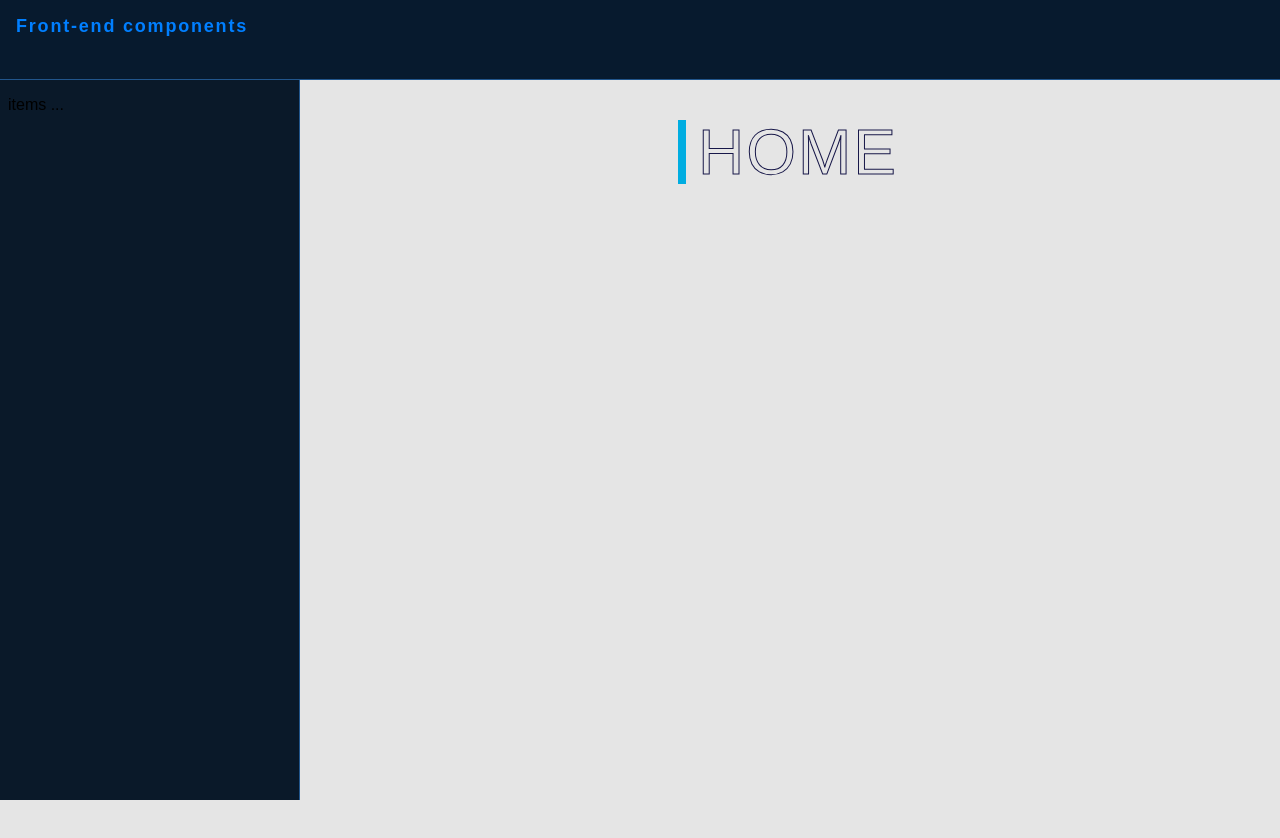
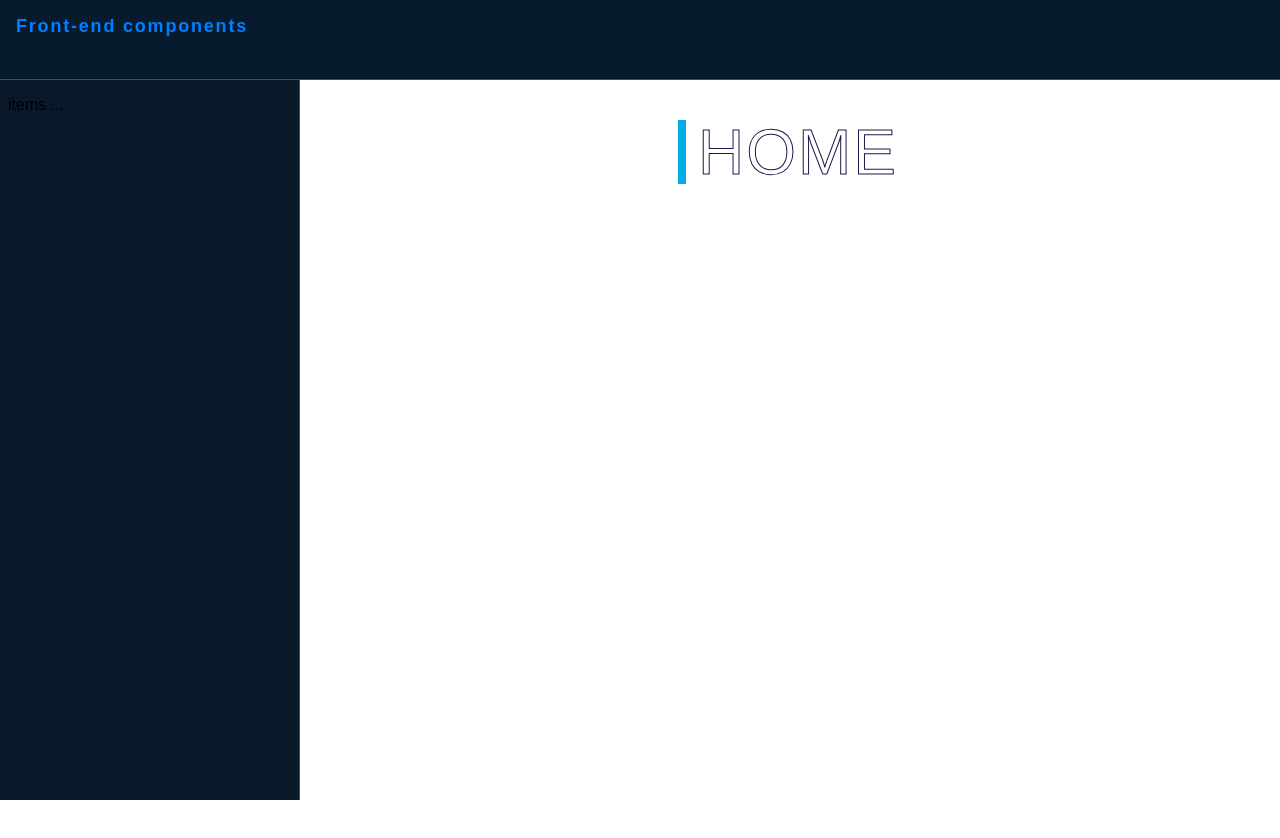
Before and after one commit to Williams25/front-end-components, a Next.js app: page /Typography in a window 1280 px wide. Shown: the top 838 px of the page. Built offline with nearby package versions, Linux system fonts and the light colour scheme.

Commit message:
configurando theme

```diff
--- a/src/styles/theme.ts
+++ b/src/styles/theme.ts
@@ -1,13 +1,15 @@
 const theme = {
   colors: {
-    background: "#E5E5E5",
-    text: "#969CB3",
-    title: "#363F5F",
-    shape: "#FFFFFF",
-    red: "#E62E4D",
-    green: "#33CC95",
-    blue: "#5429CC",
-    blue_light: "#6933FF"
+    blue_200: "#3399ff",
+    blue_300: "#007fff",
+    blue_400: "#001e3c",
+    blue_500: "#071a2e",
+    blue_600: "#21558b",
+    blue_700: "#0a1929",
+    blue_800: "#132f4c",
+    white: "#ffffff",
+    white_100: "#fafafa",
+    white_200: "#fafafaaa"
   }
 } as const;
 
```
